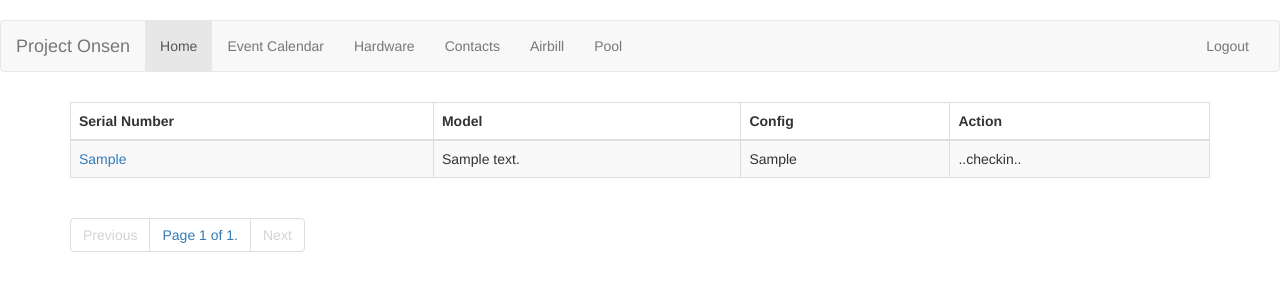
After one commit to TylerRudie/Onsen, a Django app: page /events/checkin/00000000-0000-0000-0000-000000000001/ in a window 1280 px wide. The commit adds this page. Shown: the top 300 px of the page. Run offline with Django 3.2, Linux system fonts and the light colour scheme; a user stored in the database is signed in; tables that the repository leaves empty hold one stand-in row (values such as "Sample post"); some libraries are stand-ins or nearby versions.

Commit message:
Starting on frameworks for check in and check out

```diff
--- a/Onsen/urls.py
+++ b/Onsen/urls.py
@@ -48,6 +48,10 @@ urlpatterns = [
      url(r'^events/srf_pdf/(?P<uuid>[a-fA-F0-9]{8}-[a-fA-F0-9]{4}-[a-fA-F0-9]{4}-[a-fA-F0-9]{4}-[a-fA-F0-9]{12})/$',
         srf_pdfView.as_view(),
         name='event_srf_pdf'),
+
+    url(r'^events/checkin/(?P<uuid>[a-fA-F0-9]{8}-[a-fA-F0-9]{4}-[a-fA-F0-9]{4}-[a-fA-F0-9]{4}-[a-fA-F0-9]{12})/$',
+        checkin_hardware.as_view(),
+        name='event_checkin'),
 
 ###################
 
--- a/atlas/models.py
+++ b/atlas/models.py
@@ -248,6 +248,10 @@ class event_airbill(models.Model):
 
 class assignment(models.Model):
 
+    asgID = models.UUIDField(primary_key=True,
+                                default=uuid.uuid4,
+                                editable=False)
+
     eventID = models.ForeignKey(event)
 
     hardwareID = models.ForeignKey(hardware)
--- a/atlas/views.py
+++ b/atlas/views.py
@@ -12,7 +12,7 @@ from django.utils.decorators import method_decorator
 from easy_pdf.views import PDFTemplateView
 
 from .forms import eventForm, hardwareForm, contactForm, airbillForm, poolForm
-from .models import event, hardware, contact, airbill, pool
+from .models import event, hardware, contact, airbill, pool, assignment
 
 ## TODO - Update window.open to use URL reverse introspection (Do not hard code), and remove new window
 OPTIONS = """{  timeFormat: "H:mm",
@@ -150,6 +150,42 @@ class srf_pdfView(PDFTemplateView):
         return super(srf_pdfView, self).dispatch(request, *args, **kwargs)
 
 
+class checkin_hardware(ListView):
+    model = assignment
+    template_name = 'events/checkin_hardware.html'
+    paginate_by = settings.NUM_PER_PAGE
+
+
+    def get_context_data(self, **kwargs):
+        context = super(checkin_hardware, self).get_context_data(**kwargs)
+        uuid = self.kwargs['uuid']
+        obj_y = assignment.objects.filter(eventID=uuid)
+
+        print obj_y.count()
+
+        paginator = Paginator(obj_y, self.paginate_by)
+
+        page = self.request.GET.get('page')
+
+        try:
+            obj_z = paginator.page(page)
+        except PageNotAnInteger:
+            obj_z = paginator.page(1)
+        except EmptyPage:
+            obj_z = paginator.page(paginator.num_pages)
+
+        print obj_z.object_list
+
+        context['page_items'] = obj_z
+        return context
+
+    @method_decorator(login_required)
+    def dispatch(self, request, *args, **kwargs):
+        return super(checkin_hardware, self).dispatch(request, *args, **kwargs)
+
+
+
+
 ###############################################
 
 @login_required
@@ -174,7 +210,7 @@ def new_hardware(request):
 def edit_hardware(request, uuid=None):
     title = 'Edit Hardware'
     if uuid:
-        thisObj = get_object_or_404(hardware, hwId=uuid)
+        thisObj = get_object_or_404(hardware, hwID=uuid)
 
     if request.POST:
         form = hardwareForm(request.POST, instance=thisObj)
@@ -270,7 +306,7 @@ def edit_contact(request, uuid=None):
         "form": form
     }
 
-    return render(request, "contact\contact.html", context)
+    return render(request, "contact/contact.html", context)
 
 
 ##TODO add title context to view
--- /dev/null
+++ b/templates/events/checkin_hardware.html
@@ -0,0 +1,64 @@
+{%extends 'base.html' %}
+{% load staticfiles %}
+{% load crispy_forms_tags %}
+
+{% block head_title %}Hardware - {% endblock %}
+
+{% block style %}
+
+{% endblock %}
+{% block Calendar_Support %}
+
+{% endblock %}
+ {%  block content %}
+     <div class="results" xmlns="http://www.w3.org/1999/html">
+            <p>
+
+            </p>
+            <table id="page_item" class="table table-striped table-bordered">
+                <thead>
+                <th scope="col"> Serial Number </th>
+                <th scope="col"> Model </th>
+                <th scope="col"> Config </th>
+                <th scope="col"> Action </th>
+                </thead>
+                  {% for item in page_items %}
+                      <tr>
+                        <td> <a href="{% url 'hardware_edit' uuid=item.hardwareID.hwID %}">{{ item.hardwareID.serialNum }}</a>
+                        </td>
+                        <td>{{ item.hardwareID.desc }}</td>
+                        <td>{{ item.hardwareID.config }}</td>
+                        <td>..checkin..</td>
+                      </tr>
+                  {% endfor %}
+            </table>
+
+
+                    <ul  class="pagination pagination-centered">
+                        {% if page_items.has_previous %}
+                            <li>
+                                <span><a href="?page={{ page_items.previous_page_number }}">Previous</a></span>
+                            </li>
+                        {% else %}
+                            <li >
+                                <span style="color: lightgrey">Previous</span>
+                            </li>
+                        {% endif %}
+                            <li class="">
+                                <span>Page {{ page_items.number }} of {{ page_obj.paginator.num_pages }}.</span>
+                            </li>
+                        {% if page_items.has_next %}
+                            <li>
+                                <span><a href="?page={{ page_items.next_page_number }}">Next</a></span>
+                            </li>
+                        {% else %}
+                            <li >
+                                <span style="color: lightgrey">Next</span>
+                            </li>
+                        {% endif %}
+                    </ul>
+
+
+
+     </div>
+ {% endblock %}
--- a/templates/events/event.html
+++ b/templates/events/event.html
@@ -23,9 +23,9 @@
                 <form method="POST" action=""> {% csrf_token %}
 
                     {{ form | crispy }}
-                    <input class='btn btn-default' onclick="window.location.href='{% url "event_srf_pdf" uuid=evID %}'" value='Packing Slip' />
-                    <input class='btn btn-default' onclick="window.location.href='{% url "event_packing_pdf" uuid=evID %}'" value='Packing Slip' />
-                    <input class='btn btn-default' type="submit" value="Submit">
+                    <input class='btn btn-default' onclick="window.location.href='{% url "event_srf_pdf" uuid=evID %}'" value='Shipping Request Form' />
+                    <input class='btn btn-default' onclick="window.location.href='{% url "event_packing_pdf" uuid=evID %}'" value='Packing Sheet' />
+                    <input class='btn btn-default btn-primary' type="submit" value="Submit">
 
                 </form>
 
```
